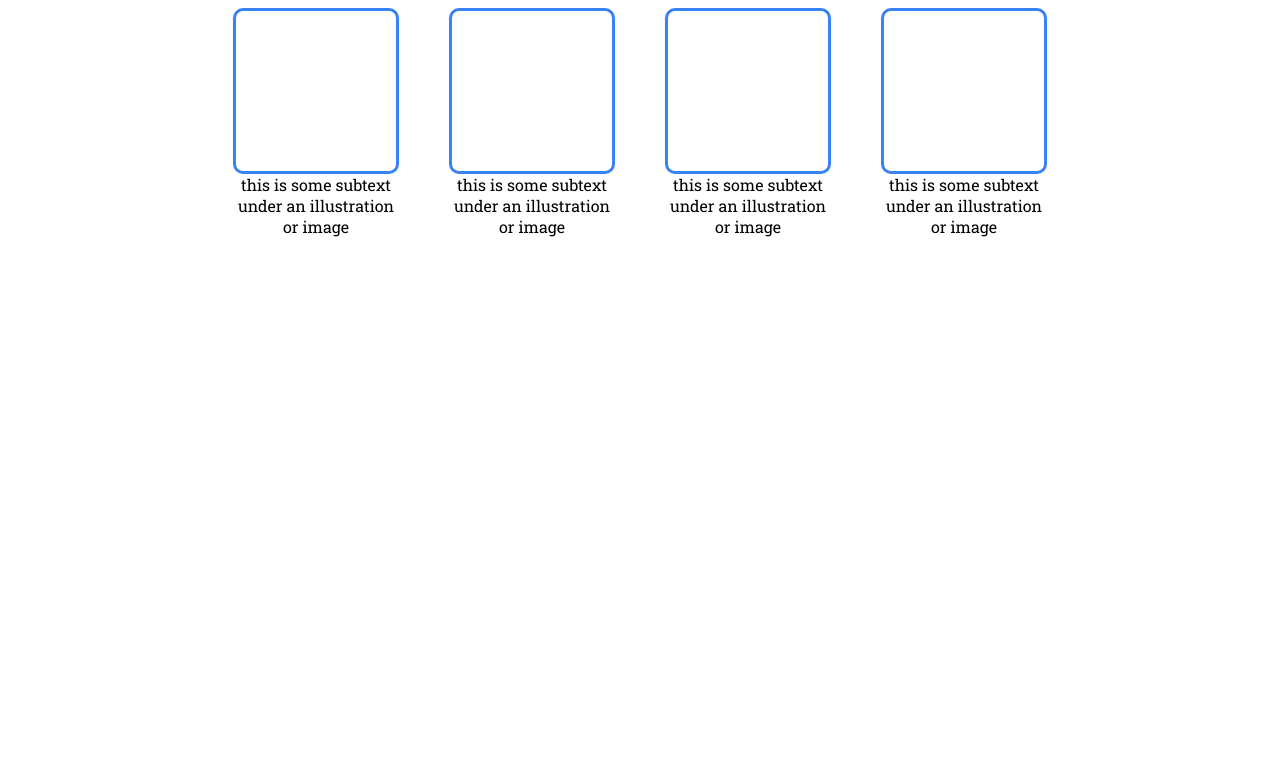
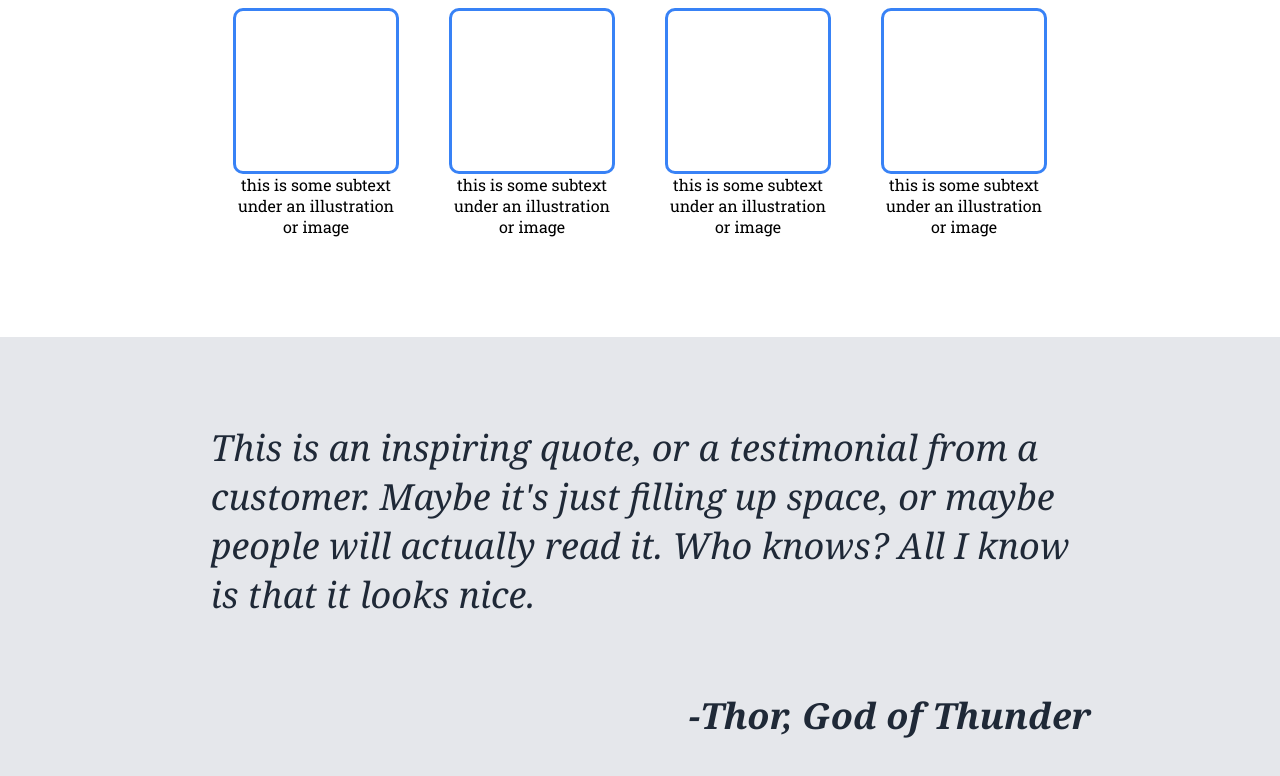
Before and after one commit to protoncoder/landing_page, a plain HTML site: page index.html in a window 1280 px wide. Shown: the part 588-1364 px from the top of the page. Before the commit the page ends 825 px from the top, so only its background shows below. Drawn offline with Linux system fonts and the light colour scheme.

Commit message:
finish section-three

```diff
--- a/css/styles.css
+++ b/css/styles.css
@@ -112,9 +112,27 @@ body {
     flex-direction: column;
     align-items: center;
     justify-content: center;
+    margin-bottom: 100px;
  }
 
  .lil-boxie-text {
     max-width: 160px;
     text-align: center;
  }
+
+ .hero-gray {
+    display: flex;
+    flex-direction: column;
+    align-items: center;
+    background: #e5e7eb;
+    font-size: 36px;
+    font-style: italic;
+    color: #1f2937;
+    padding: 50px;
+    font-family:Cambria, Cochin, Georgia, Times, 'Times New Roman', serif;
+ }
+
+ #thor {
+    margin-left: 500px;
+    font-weight: bold;
+ }
--- a/index.html
+++ b/index.html
@@ -54,6 +54,11 @@
       </div>
     </div>
   </div>
+  <div class="section-three">
+    <div class="hero-gray">
+      <p>This is an inspiring quote, or a testimonial from a<br> customer. Maybe it's just filling up space, or maybe<br> people will actually read it. Who knows? All I know<br> is that it looks nice.</p>
+      <p id="thor">-Thor, God of Thunder</p>
+    </div>
   </div>
 </body>
 </html>
```
